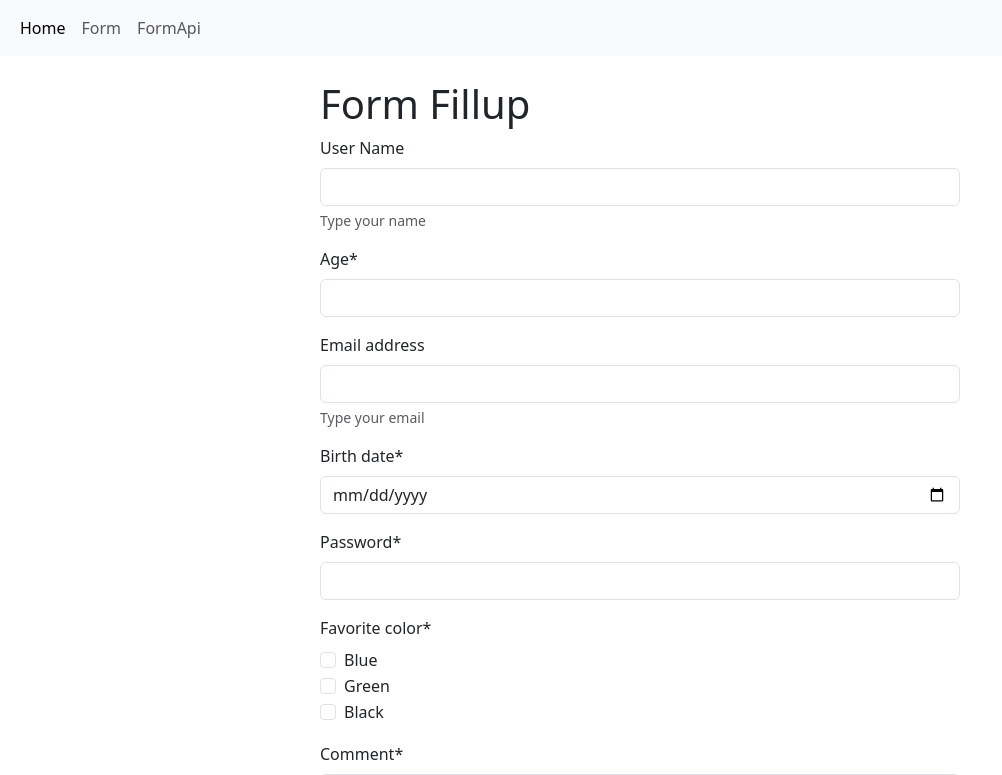
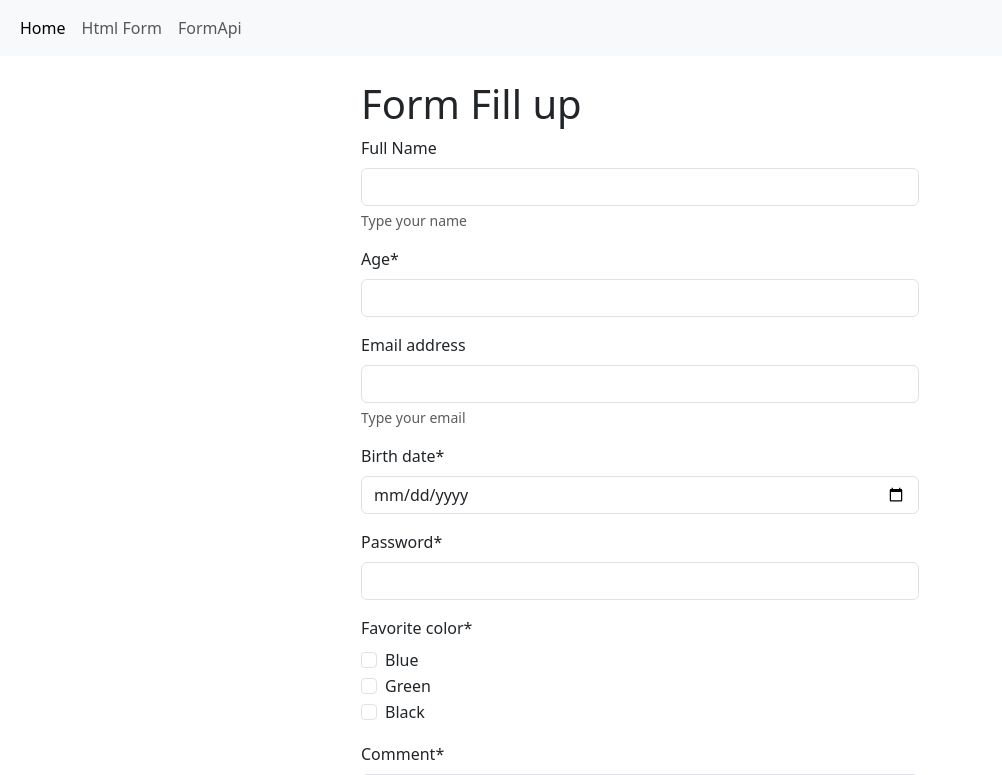
Before and after one commit to Mohiuddin-Khaled/Django, a Django app: page /formApi in a window 1280 px wide. Shown: the top 775 px of the page, without its empty margins (0-1002 px from the left). Run offline with Django 5.2, Linux system fonts and the light colour scheme; some libraries are stand-ins or nearby versions.

Commit message:
Add files via upload

```diff
--- a/Week-4-PracticeDay-1/htmlForm/htmlApp/forms.py
+++ b/Week-4-PracticeDay-1/htmlForm/htmlApp/forms.py
@@ -9,10 +9,11 @@ color_choice = [
     ("black", "Black"),
 ]
 
+
 # django form Api
 class contactForm(forms.Form):
     name = forms.CharField(
-        label="User Name", help_text="Type your name", required=False
+        label="Full Name", help_text="Type your name", required=False
     )
     # comment = forms.CharField(widget=forms.Textarea)
     # email = forms.EmailField(label="User Email")
@@ -35,7 +36,7 @@ class contactForm(forms.Form):
         validators=[
             validators.FileExtensionValidator(
                 allowed_extensions=["pdf", "txt"],
-                message="file extension must be ended with .pdf",
+                message="file extension must be ended with .txt .pdf",
             )
         ]
     )
--- a/Week-4-PracticeDay-1/htmlForm/htmlApp/templates/bootstrapForm.html
+++ b/Week-4-PracticeDay-1/htmlForm/htmlApp/templates/bootstrapForm.html
@@ -19,10 +19,12 @@
                 <option value="&#9733;&#9733;" style="color: green;">&#9733;&#9733;</option>
                 <option value="&#9733;&#9733;&#9733;" style="color: green;">&#9733;&#9733;&#9733;</option>
                 <option value="&#9733;&#9733;&#9733;&#9733;" style="color: green;">&#9733;&#9733;&#9733;&#9733;</option>
-                    <option value="&#9733;&#9733;&#9733;&#9733;&#9733;" style="color: green;">&#9733;&#9733;&#9733;&#9733;&#9733;</option>
+                <option value="&#9733;&#9733;&#9733;&#9733;&#9733;" style="color: green;">
+                    &#9733;&#9733;&#9733;&#9733;&#9733;</option>
             </select>
         </div>
         <button type="submit" class="btn btn-success mt-3">Submit</button>
     </form>
 </div>
+
 {% endblock %}
--- a/Week-4-PracticeDay-1/htmlForm/htmlApp/templates/formApi.html
+++ b/Week-4-PracticeDay-1/htmlForm/htmlApp/templates/formApi.html
@@ -1,10 +1,12 @@
 {% extends 'base.html' %}
 {% block content %}
 {% load crispy_forms_tags %}
-<form method="post" style="width: 50%; height: 500px; margin:auto;" class="pt-4" enctype="multipart/form-data">
-    {% csrf_token %}
-    <h1>Form Fillup</h1>
-    {{form|crispy}}
-    <button type="submit" class="btn btn-primary mt-2">Submit</button>
-</form>
+<div class="container">
+    <form method="post" style="width: 50%; height: 500px; margin:auto;" class="pt-4" enctype="multipart/form-data">
+        {% csrf_token %}
+        <h1>Form Fill up</h1>
+        {{form|crispy}}
+        <button type="submit" class="btn btn-primary mt-2">Submit</button>
+    </form>
+</div>
 {%endblock%}
--- a/Week-4-PracticeDay-1/htmlForm/htmlApp/urls.py
+++ b/Week-4-PracticeDay-1/htmlForm/htmlApp/urls.py
@@ -3,7 +3,7 @@ from django.urls import path, include
 from . import views
 
 urlpatterns = [
+    path("", views.home, name="homePage"),
     path("form/", views.Form, name="htmlForm"),
-    path("", views.home, name="homePage"),
     path("formApi", views.formApi, name="formApi"),
 ]
--- a/Week-4-PracticeDay-1/htmlForm/htmlApp/views.py
+++ b/Week-4-PracticeDay-1/htmlForm/htmlApp/views.py
@@ -15,9 +15,7 @@ def home(request):
         email = request.POST.get("email")
         select = request.POST.get("select")
         return render(
-            request,
-            "home.html",
-            {"name": name, "email": email, "select": select},
+            request, "home.html", {"name": name, "email": email, "select": select}
         )
     else:
         return render(request, "base.html")
@@ -26,11 +24,11 @@ def home(request):
 # django form ---> form Api
 def formApi(request):
     if request.method == "POST":
-        print(request.POST)
+        # print(request.POST)
         form = contactForm(request.POST, request.FILES)
         if form.is_valid():
-            print(form.cleaned_data)
-
+            # print(form.cleaned_data)
+            return render(request, "home.html", {"form": form})
     else:
         form = contactForm()
     return render(request, "formApi.html", {"form": form})
--- a/Week-4-PracticeDay-1/htmlForm/templates/base.html
+++ b/Week-4-PracticeDay-1/htmlForm/templates/base.html
@@ -1,22 +1,26 @@
 <!DOCTYPE html>
 <html lang="en">
+
 <head>
   <meta charset="UTF-8">
   <meta name="viewport" content="width=device-width, initial-scale=1.0">
   <title>HTML Form & Django Form Api</title>
-    <link href="https://cdn.jsdelivr.net/npm/bootstrap@5.3.2/dist/css/bootstrap.min.css" rel="stylesheet" integrity="sha384-T3c6CoIi6uLrA9TneNEoa7RxnatzjcDSCmG1MXxSR1GAsXEV/Dwwykc2MPK8M2HN" crossorigin="anonymous">
+  <link href="https://cdn.jsdelivr.net/npm/bootstrap@5.3.2/dist/css/bootstrap.min.css" rel="stylesheet"
+    integrity="sha384-T3c6CoIi6uLrA9TneNEoa7RxnatzjcDSCmG1MXxSR1GAsXEV/Dwwykc2MPK8M2HN" crossorigin="anonymous">
 </head>
+
 <body>
-    <!--Navber section-->
+  <!--Navbar section-->
   <nav class="navbar navbar-expand-lg bg-body-tertiary">
     <div class="container-fluid">
-          <button class="navbar-toggler" type="button" data-bs-toggle="collapse" data-bs-target="#navbarNavAltMarkup" aria-controls="navbarNavAltMarkup" aria-expanded="false" aria-label="Toggle navigation">
+      <button class="navbar-toggler" type="button" data-bs-toggle="collapse" data-bs-target="#navbarNavAltMarkup"
+        aria-controls="navbarNavAltMarkup" aria-expanded="false" aria-label="Toggle navigation">
         <span class="navbar-toggler-icon"></span>
       </button>
       <div class="collapse navbar-collapse" id="navbarNavAltMarkup">
         <div class="navbar-nav">
           <a class="nav-link active" aria-current="page" href="{% url 'homePage' %}">Home</a>
-              <a class="nav-link" href="{% url 'htmlForm' %}">Form</a>
+          <a class="nav-link" href="{% url 'htmlForm' %}">Html Form</a>
           <a class="nav-link" href="{% url 'formApi' %}">FormApi</a>
         </div>
       </div>
@@ -25,6 +29,9 @@
   {% block content %}
 
   {% endblock %}
-    <script src="https://cdn.jsdelivr.net/npm/bootstrap@5.3.2/dist/js/bootstrap.bundle.min.js" integrity="sha384-C6RzsynM9kWDrMNeT87bh95OGNyZPhcTNXj1NW7RuBCsyN/o0jlpcV8Qyq46cDfL" crossorigin="anonymous"></script>
+  <script src="https://cdn.jsdelivr.net/npm/bootstrap@5.3.2/dist/js/bootstrap.bundle.min.js"
+    integrity="sha384-C6RzsynM9kWDrMNeT87bh95OGNyZPhcTNXj1NW7RuBCsyN/o0jlpcV8Qyq46cDfL"
+    crossorigin="anonymous"></script>
 </body>
+
 </html>
```
Also changed, not shown: Week-4-PracticeDay-1/htmlForm/htmlApp/templates/home.html (+19 -3 lines), Week-4-PracticeDay-1/htmlForm/db.sqlite3. Lines whose indentation alone changed are shown as unchanged.
